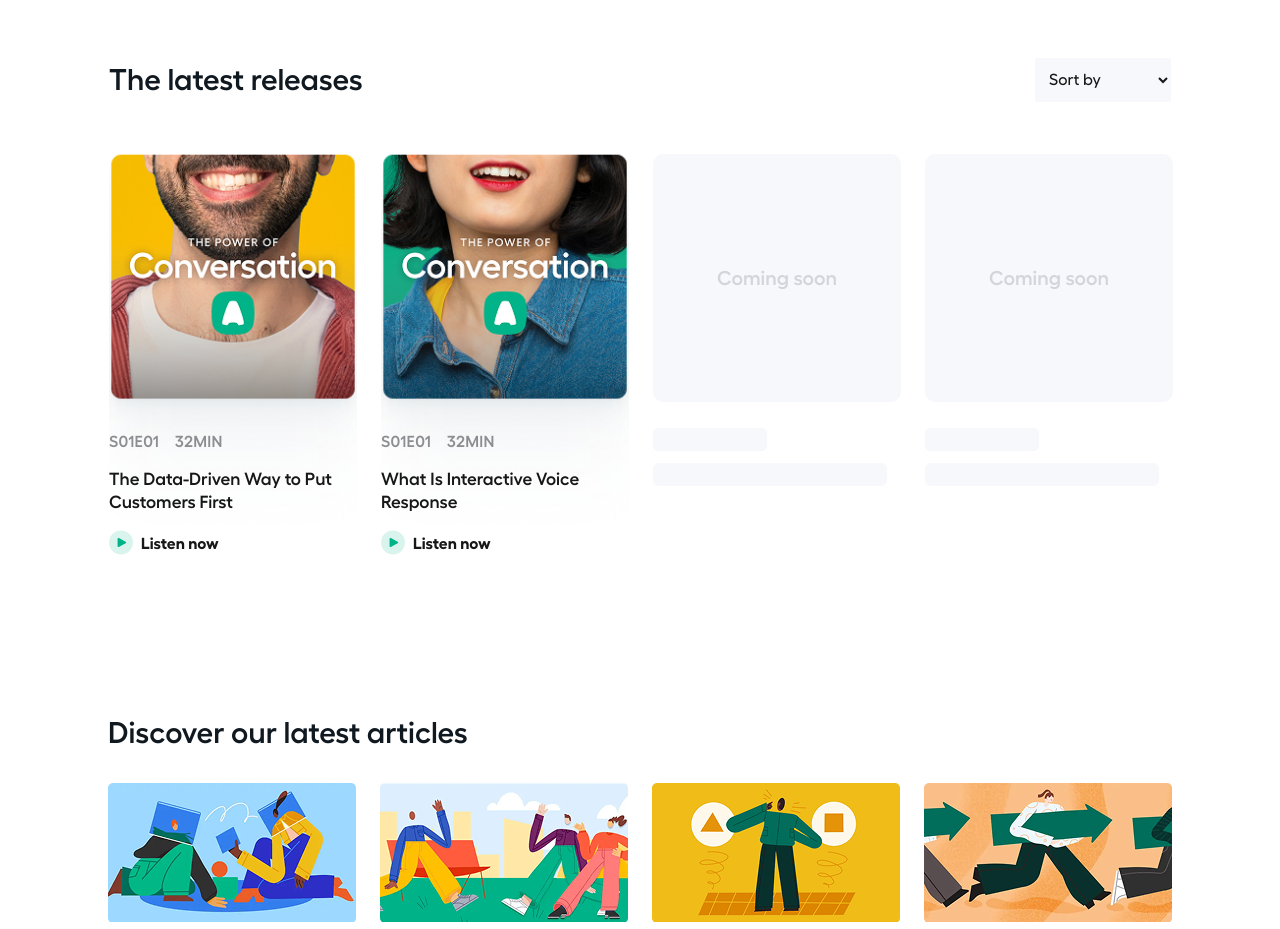
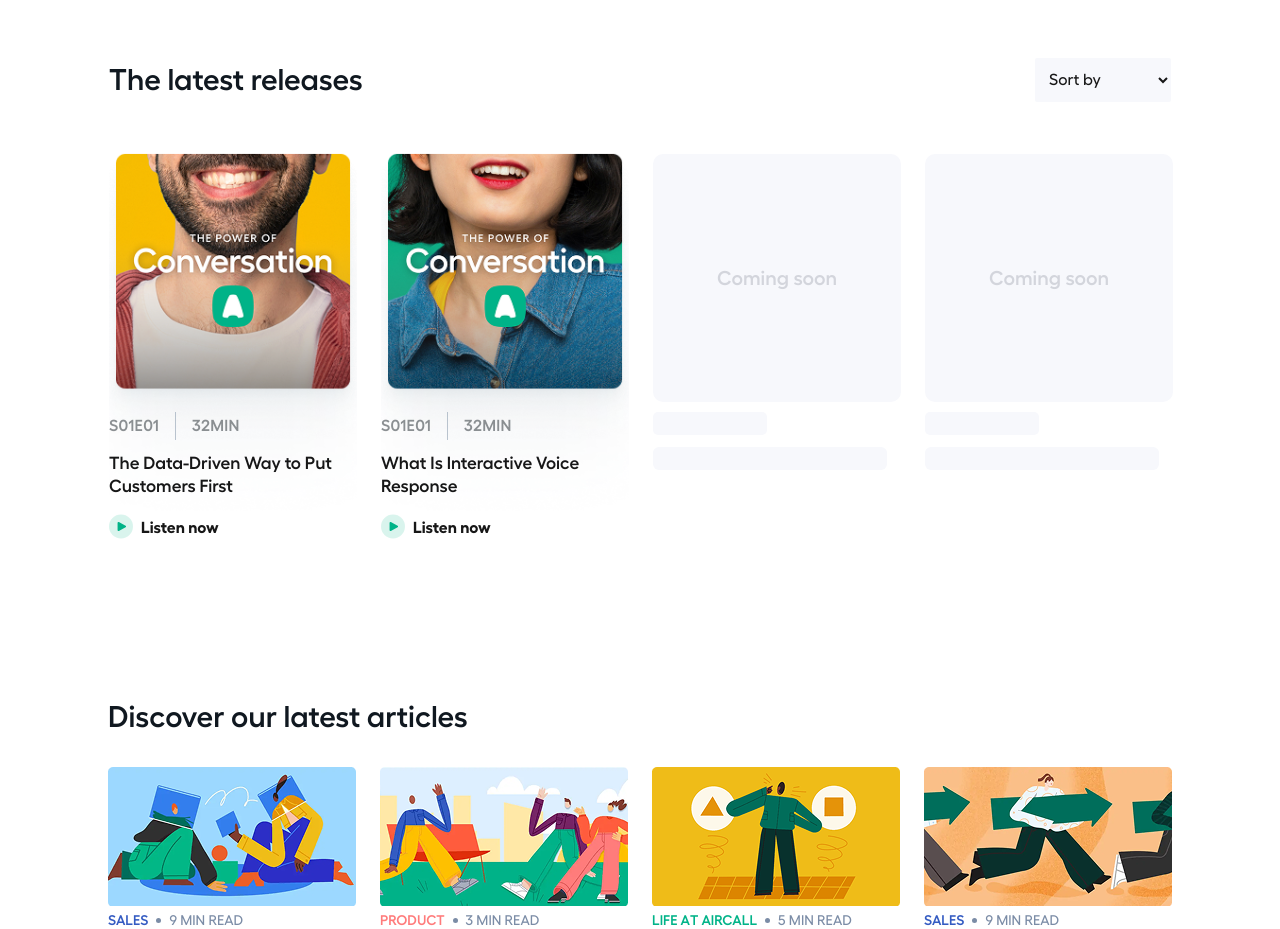
Before and after one commit to 01001101CK/aircall-podcast, a Next.js app: page / in a window 1280 px wide. Shown: the part 820-1749 px from the top of the page. Built offline with nearby package versions, Linux system fonts and the light colour scheme.

Commit message:
fixing image

```diff
--- a/app/globals.css
+++ b/app/globals.css
@@ -61,6 +61,7 @@
   --gray-30: #7B8CA6;
   --gray-stroke: #979797;
   --gray-50: #D9D9D680;
+  --gray-100: #9FADBC;
   --gray-50-rgb: 228, 242, 248;
   --accent: #E68354;
   --accent-light: #FFF0E8;
--- a/components/latest-releases.module.css
+++ b/components/latest-releases.module.css
@@ -49,7 +49,6 @@
 
 .releaseCard {
   position: relative;
-  background: var(--white);
   display: flex;
   align-items: flex-start;
   flex-direction: column;
@@ -59,7 +58,6 @@
   display: flex;
   gap: 16px;
   width: 100%;
-  margin: 16px 0 0 0;
   font-size: 1rem;
   font-weight: 600;
   line-height: 28px;
@@ -70,6 +68,11 @@
 .cardMetaEpisode,
 .cardMetaDuration {
   opacity: 0.7;
+}
+
+.cardMetaEpisode {
+  border-right: 1.5px solid var(--gray-100);
+  padding-right: 16px;
 }
 
 .cardTitle {
@@ -209,34 +212,16 @@
     gap: 24px;
   }
 
-.cardImageWrapper {
-    width: 248px;
-    height: 248px;
-    border-radius: 10px;
-}
-
-.cardImage {
-    object-fit: cover;
-}
-
   .cardMeta {
     margin-top: 16px;
     font-size: 14px;
     line-height: 20px;
     gap: 12px;
-    padding-left: 30px;
   }
 
   .cardTitle {
     font-size: 18px;
     line-height: 24px;
-    margin-top: 8px;
-    padding-left: 30px;
-  }
-
-  .cardListenRow {
-    margin-top: 12px;
-    padding-left: 30px;
   }
 
   .listenText {
--- a/components/latest-releases.tsx
+++ b/components/latest-releases.tsx
@@ -23,7 +23,7 @@ export default function LatestReleases() {
         <div className={styles.releasesGrid}>
           <article className={styles.releaseCard}>
             <div className={styles.cardImageWrapper}>
-                          <Image src="/podcast1.png" alt="The Power of Conversation" fill className={styles.cardImage} loading="eager"/>
+              <Image src="/podcast1.png" alt="The Power of Conversation" fill className='size-full object-cover' loading="eager" />
             </div>
             <div className={styles.cardMeta}>
               <span className={styles.cardMetaEpisode}>S01E01</span>
@@ -37,7 +37,7 @@ export default function LatestReleases() {
           </article>
           <article className={styles.releaseCard}>
             <div className={styles.cardImageWrapper}>
-                          <Image src="/podcast2.png" alt="The Power of Conversation" fill className={styles.cardImage} loading="eager" />
+              <Image src="/podcast2.png" alt="The Power of Conversation" fill className='size-full object-cover' loading="eager" />
             </div>
             <div className={styles.cardMeta}>
               <span className={styles.cardMetaEpisode}>S01E01</span>
```
